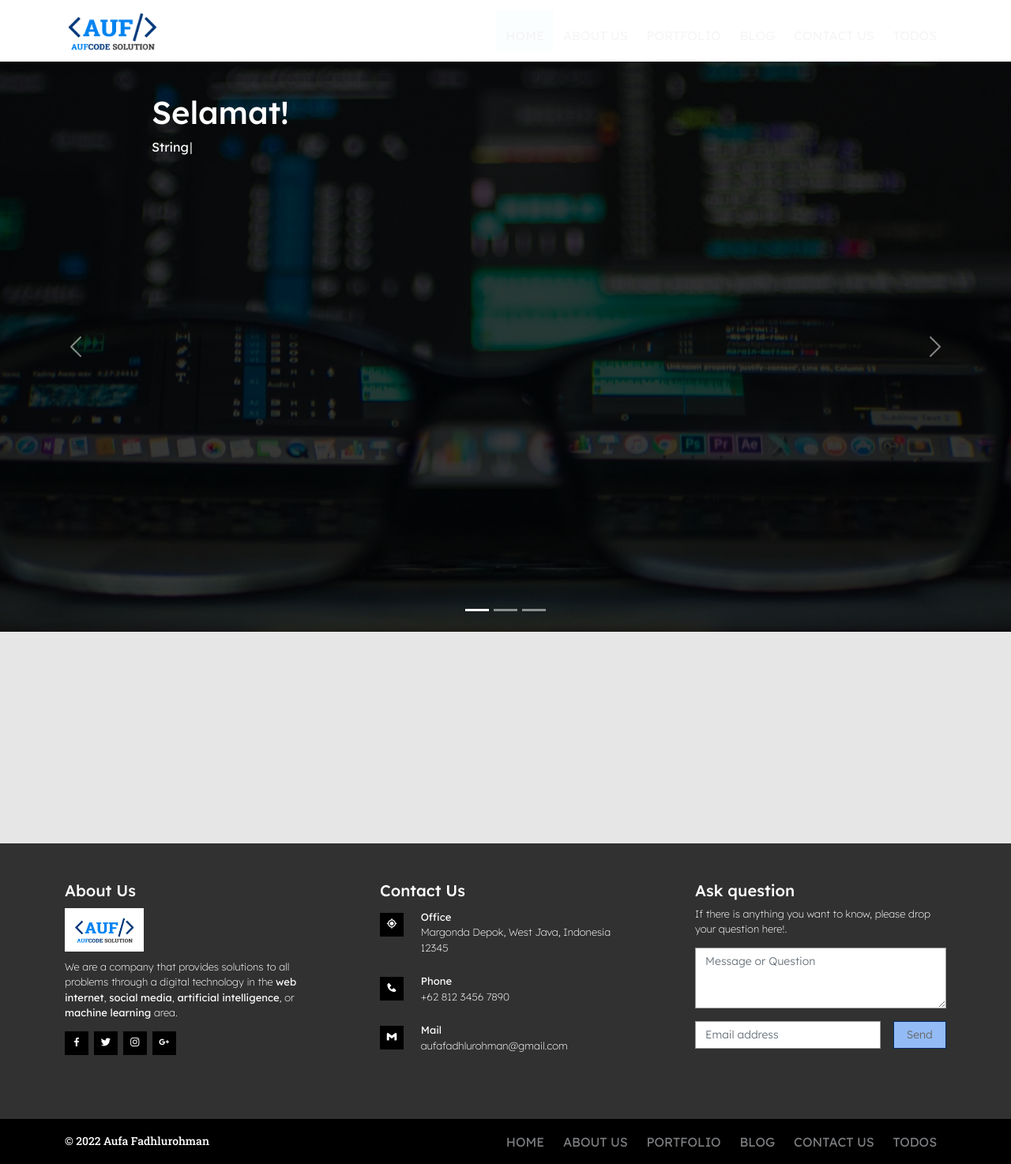
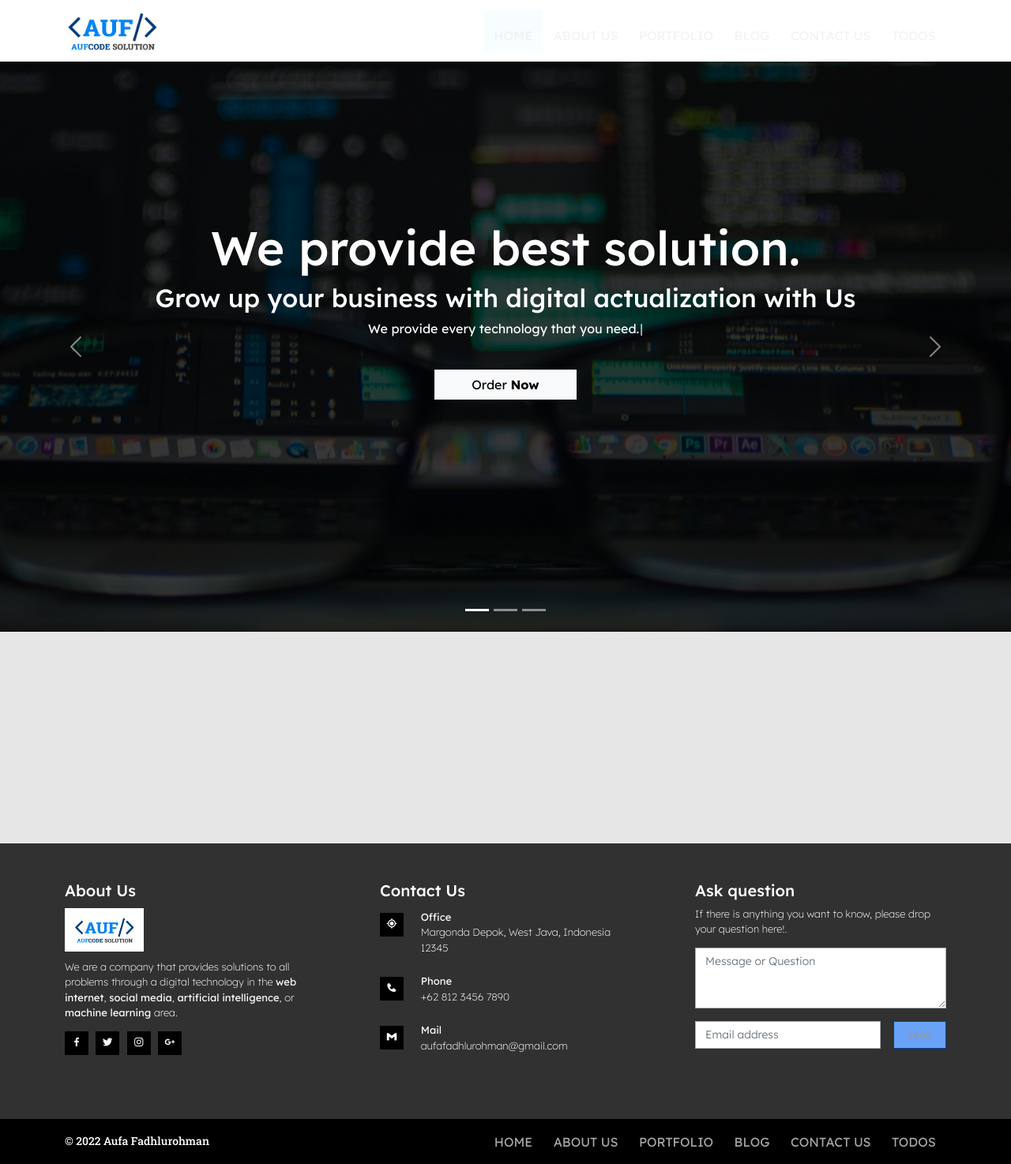
Before and after one commit to aufaf29/nextdev-final-projects, a PHP site: page / in a window 1280 px wide. Shown: the whole page at 79% size. Run offline with PHP 8.4, Linux system fonts and the light colour scheme; style sheets or scripts are compiled from the project's sources; some libraries are stand-ins or nearby versions.

Commit message:
fux bug and change some text

```diff
--- a/assets/css/main.css
+++ b/assets/css/main.css
@@ -158,19 +158,26 @@
   padding: 170px 24px 20px 0px;
 }
 
-.contoh {
+.message-information {
   width: 70%;
   height: 400px;
-  margin: 40px 15%;
+  margin: 200px 15%;
   position: absolute;
   top: 0;
   bottom: 0;
   left: 0;
+  text-align: center;
   color: white !important;
 }
 
-.contoh h1 {
+.message-information h1 {
   color: white !important;
+  font-size: 60px;
+}
+
+.message-information .order-now {
+  margin-top: 40px;
+  width: 20%;
 }
 
 #blog-main-headline {
@@ -245,3 +252,15 @@
 .todos-item .todo-delete:hover {
   background-color: #d40000;
 }
+
+.modal-dialog {
+  z-index: 1000 !important;
+}
+
+.modal-backdrop .fade .show {
+  z-index: 100 !important;
+}
+
+.relative {
+  position: relative;
+}
--- a/assets/scripts/home.js
+++ b/assets/scripts/home.js
@@ -4,12 +4,43 @@
     loop: true
 });
 
-typewriter.typeString('Hello World!')
-    .pauseFor(2500)
+document.getElementById("modals-container").innerHTML =
+    `
+        <div class="modal fade" id="staticBackdrop" data-bs-backdrop="static" data-bs-keyboard="false" tabindex="-1"
+            aria-labelledby="staticBackdropLabel" aria-hidden="true">
+            <div class="modal-dialog modal-dialog-centered">
+                <div class="modal-content">
+                    <div class="modal-header">
+                        <h5 class="modal-title" id="staticBackdropLabel">Modal title</h5>
+                        <button type="button" class="btn-close" data-bs-dismiss="modal" aria-label="Close"></button>
+                    </div>
+                    <div class="modal-body">
+                        ...
+                    </div>
+                    <div class="modal-footer">
+                        <button type="button" class="btn btn-secondary" data-bs-dismiss="modal">Close</button>
+                        <button type="button" class="btn btn-primary">Understood</button>
+                    </div>
+                </div>
+            </div>
+        </div>
+    `
+
+typewriter
+    .typeString('We provide every technology that you need.')
+    .pauseFor(1000)
     .deleteAll()
-    .typeString('Strings can be removed')
-    .pauseFor(2500)
-    .deleteChars(7)
-    .typeString('<strong>altered!</strong>')
-    .pauseFor(2500)
+    .typeString('<strong>Machine Learning</strong>')
+    .pauseFor(2000)
+    .deleteAll()
+    .typeString('<strong>IoT</strong>')
+    .pauseFor(2000)
+    .deleteAll()
+    .typeString('<strong>Web 3.0</strong>')
+    .pauseFor(2000)
+    .deleteAll()
+    .typeString('<strong>Big Data!</strong>')
+    .pauseFor(2000)
+    .deleteAll()
+
     .start();
--- a/assets/scss/main.scss
+++ b/assets/scss/main.scss
@@ -58,20 +58,28 @@
     }
 }
 
-.contoh {
+.message-information {
     width: 70%;
     height: 400px;
-    margin: 40px 15%;
+    margin: 200px 15%;
     position: absolute;
+    // background-color: rgba(104, 211, 5, 0.527);
     top: 0;
     bottom: 0;
     left: 0;
+    text-align: center;
 
     h1 {
         color: white !important;
+        font-size: 60px;
     }
 
     color: white !important;
+
+    .order-now {
+        margin-top: 40px;
+        width: 20%;
+    }
 
 }
 
@@ -148,3 +156,15 @@
 
     }
 }
+
+.modal-dialog {
+    z-index: 1000 !important;
+}
+
+.modal-backdrop .fade .show {
+    z-index: 100 !important;
+}
+
+.relative {
+    position: relative;
+}
--- a/index.html
+++ b/index.html
@@ -28,6 +28,26 @@
 
     <footer-component id="footer-component"></footer-component>
 
+    <div class="modal fade" id="staticBackdrop" data-bs-backdrop="static" data-bs-keyboard="false" tabindex="-1" aria-labelledby="staticBackdropLabel" aria-hidden="true">
+        <div class="modal-dialog modal-dialog-centered">
+          <div class="modal-content">
+            <div class="modal-header">
+              <h5 class="modal-title" id="staticBackdropLabel">Modal title</h5>
+              <button type="button" class="btn-close" data-bs-dismiss="modal" aria-label="Close"></button>
+            </div>
+            <div class="modal-body">
+              ...
+            </div>
+            <div class="modal-footer">
+              <button type="button" class="btn btn-secondary" data-bs-dismiss="modal">Close</button>
+              <button type="button" class="btn btn-primary">Understood</button>
+            </div>
+          </div>
+        </div>
+      </div>
+
+      <div id="modals-container"></div>
+
     <script src="https://cdnjs.cloudflare.com/ajax/libs/jquery/3.6.0/jquery.min.js" integrity="sha512-894YE6QWD5I59HgZOGReFYm4dnWc1Qt5NtvYSaNcOP+u1T9qYdvdihz0PPSiiqn/+/3e7Jo4EaG7TubfWGUrMQ==" crossorigin="anonymous" referrerpolicy="no-referrer"></script>
     <script src="components/header.js"></script>
     <script src="components/footer.js"></script>
--- a/pages/home.html
+++ b/pages/home.html
@@ -1,22 +1,40 @@
 <div id="slideshow" class="carousel slide" data-bs-ride="carousel">
     <div class="carousel-indicators">
-        <button type="button" data-bs-target="#slideshow" data-bs-slide-to="0" class="active" aria-current="true" aria-label="Slide 1"></button>
+        <button type="button" data-bs-target="#slideshow" data-bs-slide-to="0" class="active" aria-current="true"
+            aria-label="Slide 1"></button>
         <button type="button" data-bs-target="#slideshow" data-bs-slide-to="1" aria-label="Slide 2"></button>
         <button type="button" data-bs-target="#slideshow" data-bs-slide-to="2" aria-label="Slide 3"></button>
     </div>
     <div class="carousel-inner">
-        <div class="carousel-item active" data-bs-interval="5000">
+        <div class="carousel-item active" data-bs-interval="20000">
             <img src="/assets/img/slidez 1.png" class="d-block w-100" alt="/assets/img/slidez 1.png">
-            <div class="contoh">
-                <h1>Selamat!</h1>
+            <div class="message-information">
+                <h1>We provide best solution.</h1>
+                <h2>Grow up your business with digital actualization with Us</h2>
                 <div id="writerarea"></div>
+                <button type="button" class="order-now btn btn-light rounded-0" data-bs-toggle="modal"
+                    data-bs-target="#staticBackdrop">Order <strong>Now</strong></button>
             </div>
         </div>
-        <div class="carousel-item" data-bs-interval="5000">
+        <div class="carousel-item" data-bs-interval="10000">
             <img src="/assets/img/slidez 2.png" class="d-block w-100" alt="/assets/img/slidez 2.png">
+            <div class="message-information">
+                <h1>Accelerate now.</h1>
+                <h2>Grow up your business with digital actualization with Us</h2>
+                <div id="writerarea"></div>
+                <button type="button" class="order-now btn btn-light rounded-0" data-bs-toggle="modal"
+                    data-bs-target="#staticBackdrop">Order <strong>Now</strong></button>
+            </div>
         </div>
-        <div class="carousel-item" data-bs-interval="5000">
+        <div class="carousel-item" data-bs-interval="10000">
             <img src="/assets/img/slidez 3.png" class="d-block w-100" alt="/assets/img/slidez 3.png">
+            <div class="message-information">
+                <h1>Best Working is guanrantee.</h1>
+                <h2>Grow up your business with digital actualization with Us</h2>
+                <div id="writerarea"></div>
+                <button type="button" class="order-now btn btn-light rounded-0" data-bs-toggle="modal"
+                    data-bs-target="#staticBackdrop">Order <strong>Now</strong></button>
+            </div>
         </div>
     </div>
 
--- a/pages/todos.html
+++ b/pages/todos.html
@@ -13,10 +13,10 @@
             <div class="col-md-10 rounded-0">
                 <label for="newtodo" class="visually-hidden">New</label>
                 <input type="text" class="form-control rounded-0" id="newtodo"
-                    placeholder="ex. Meeting with Project Team">
+                    placeholder="ex. Meeting with Project Team" onkeypress="enterTODOS(event)">
             </div>
             <div class="col-md-2 d-grid rounded-0 mx-auto">
-                <button type="button" id="button-add" class="btn btn-primary btn-block rounded-0" onclick="addTODOS()">Add</button>
+                <button type="button" id="button-add" class="btn btn-primary btn-block rounded-0" onclick="addTODOS(event)">Add</button>
             </div>
         </div>
 
```
Also changed, not shown: assets/scripts/todos.js (+31 -6 lines).
